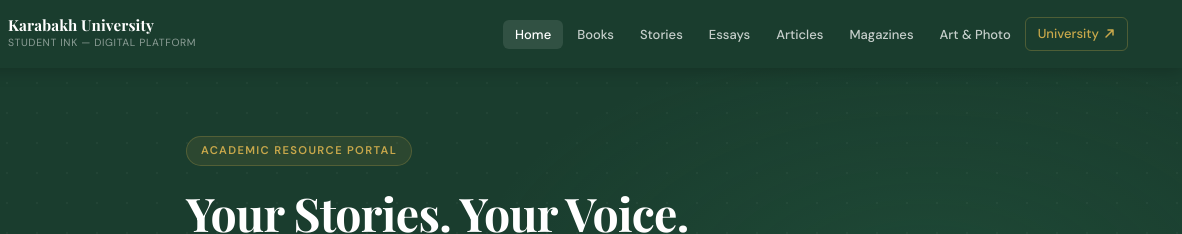
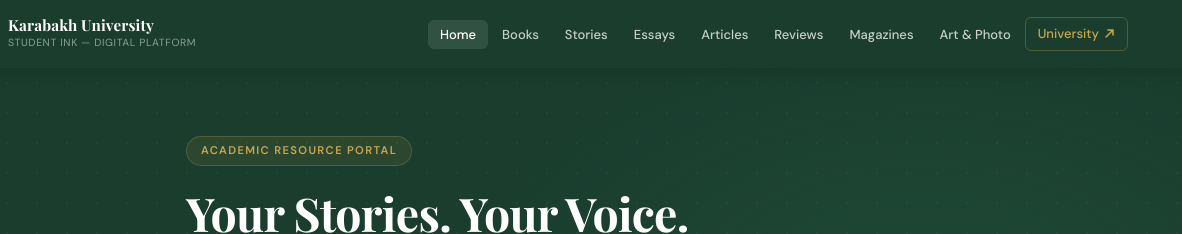
Before and after one commit to karabakhuniversity/karabakhuniversity, a plain HTML site: page index.html in a window 1280 px wide. Shown: the top 234 px of the page, 98-1280 px from the left. Drawn offline with nearby package versions, Linux system fonts and the light colour scheme.

Commit message:
featuredcontentnuununnunuuoff

```diff
--- a/index.html
+++ b/index.html
@@ -28,14 +28,14 @@
       <span></span><span></span><span></span>
     </button>
 
-    <nav id="mainNav" aria-label="Main navigation">
+    <nav class="header__nav" id="mainNav" aria-label="Main navigation">
       <ul class="header__nav-list">
         <li><a href="index.html" class="header__nav-link active">Home</a></li>
         <li><a href="content.html?type=book" class="header__nav-link" data-type="book">Books</a></li>
         <li><a href="content.html?type=story" class="header__nav-link" data-type="story">Stories</a></li>
         <li><a href="content.html?type=essay" class="header__nav-link" data-type="essay">Essays</a></li>
         <li><a href="content.html?type=article" class="header__nav-link" data-type="article">Articles</a></li>
-
+        <li><a href="content.html?type=review" class="header__nav-link" data-type="review">Reviews</a></li>
         <li><a href="content.html?type=magazine" class="header__nav-link" data-type="magazine">Magazines</a></li>
         <li><a href="content.html?type=art-photo" class="header__nav-link" data-type="art-photo">Art &amp; Photo</a></li>
         <li><a href="https://karabakh.edu.az/" target="_blank" rel="noopener" class="header__nav-link header__nav-link--ext">
```
